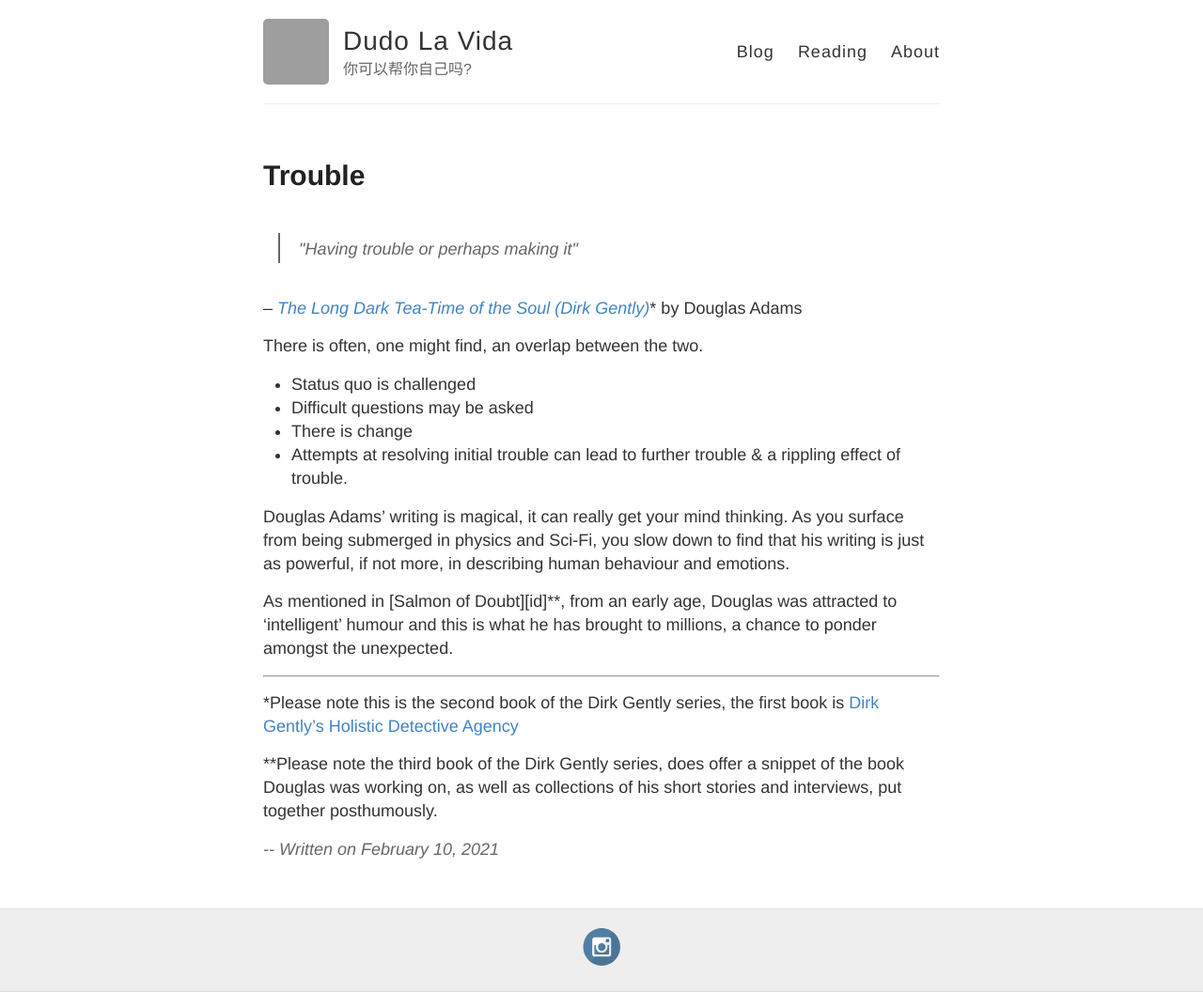
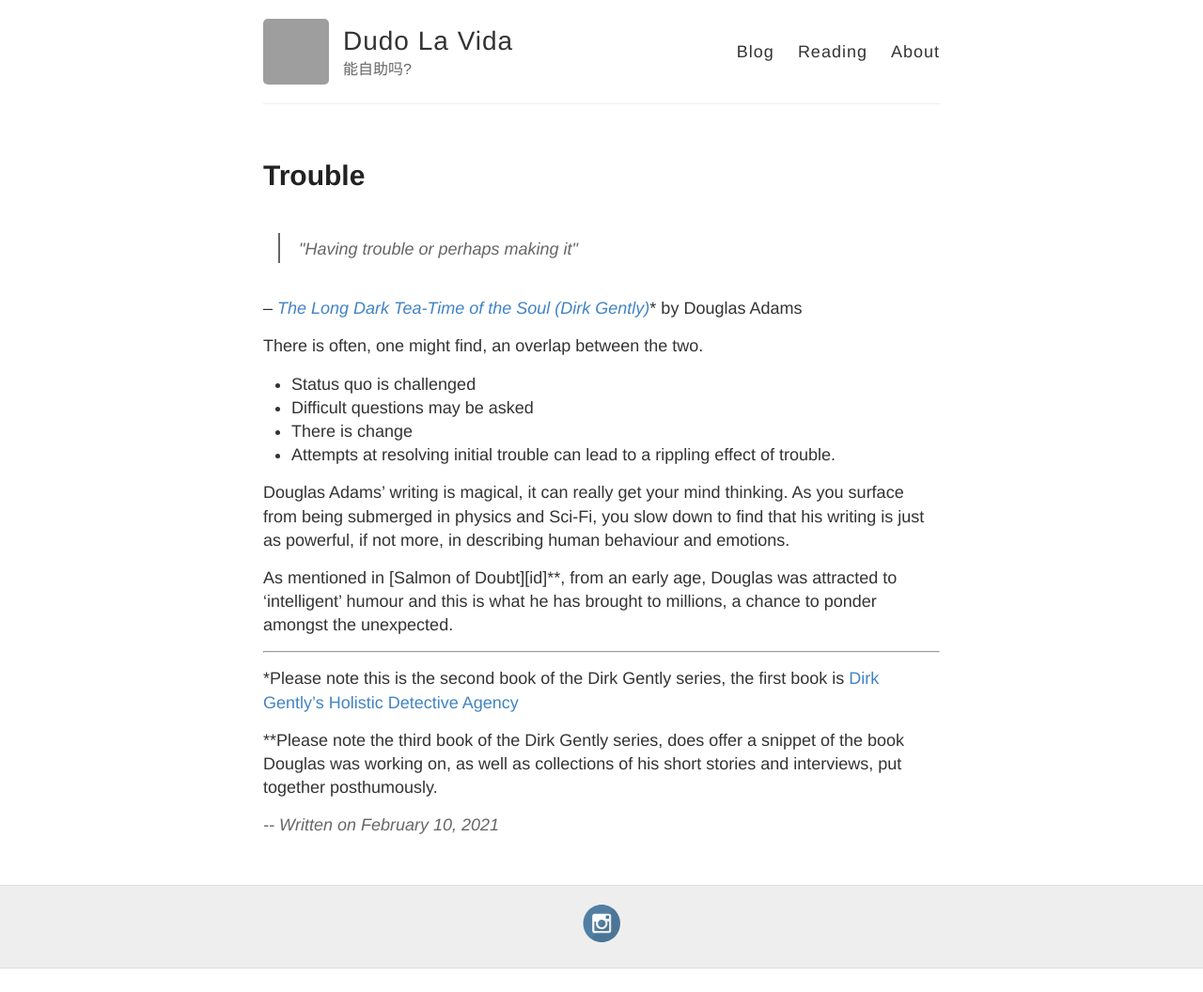
Before and after one commit to dudolavida/dudolavida.github.io, a Jekyll site: the page built from _posts/2021-02-10-Having-trouble-or-perhaps-making-it.md, in a window 1280 px wide. Shown: the whole page at 94% size. Built offline with Jekyll 4.4.1, drawn with Linux system fonts in a browser that asks for light colours; after the commit the page ends 1031 px from its top, so only the background shows below that; grey boxes are pictures that could not be loaded.

Commit message:
update description

```diff
--- a/_config.yml
+++ b/_config.yml
@@ -6,7 +6,7 @@
 name: Dudo La Vida
 
 # Short bio or description (displayed in the header)
-description: 你可以帮你自己吗?
+description: 能自助吗?
 
 # URL of your avatar or profile pic (you could use your GitHub profile pic)
 avatar: https://avatars2.githubusercontent.com/u/63258800?s=400&u=0dd2175cfde2da22bf55749a4ed7b5171a2e9913&v=4
--- a/_posts/2021-02-10-Having-trouble-or-perhaps-making-it.md
+++ b/_posts/2021-02-10-Having-trouble-or-perhaps-making-it.md
@@ -13,7 +13,7 @@
 - Status quo is challenged
 - Difficult questions may be asked
 - There is change
-- Attempts at resolving initial trouble can lead to further trouble & a rippling effect of trouble.
+- Attempts at resolving initial trouble can lead to a rippling effect of trouble.
 
 Douglas Adams' writing is magical, it can really get your mind thinking. As you surface from being submerged in physics and Sci-Fi, you slow down to find that his writing is just as powerful, if not more, in describing human behaviour and emotions.
 
```
